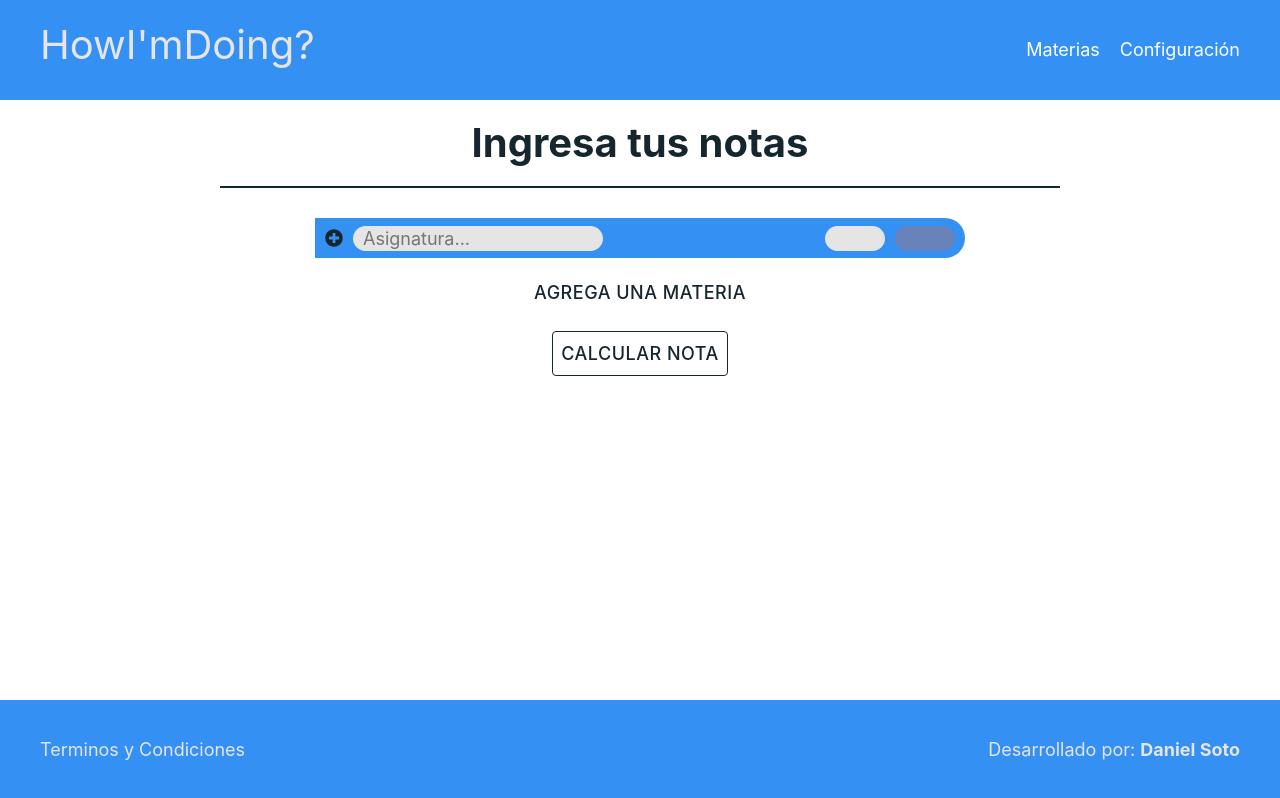
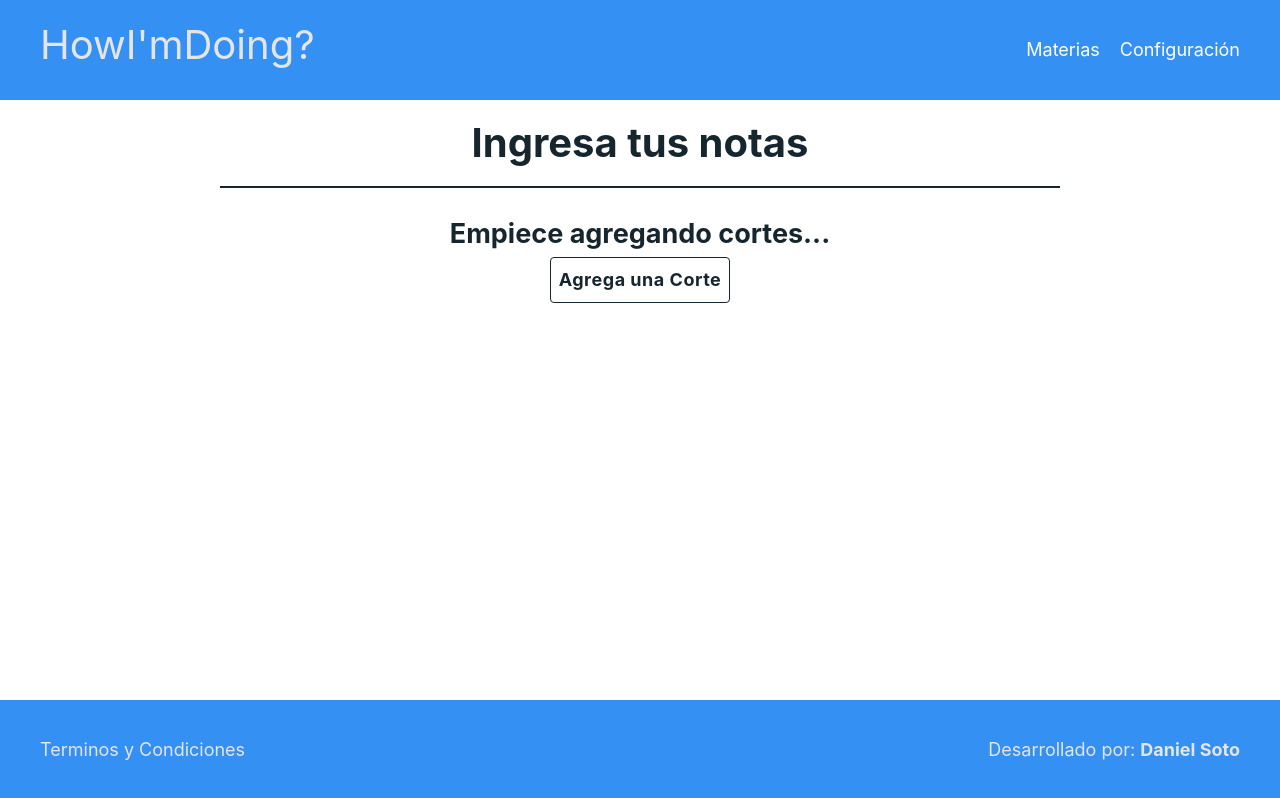
Before and after one commit to danielsoto-dev/HowImDoing, a React (Create React App) app: page / in a window 1280 px wide. Built offline with nearby package versions, Linux system fonts and the light colour scheme.

Commit message:
Addes conditional rendering

```diff
--- a/src/components/GradeItem.js
+++ b/src/components/GradeItem.js
@@ -1,29 +1,44 @@
 import React from "react";
 import { FontAwesomeIcon } from "@fortawesome/react-fontawesome";
-import { faPlusCircle } from "@fortawesome/free-solid-svg-icons";
-function GradesItem({ onClick, onChange, id }) {
+import { faPlusCircle, faMinusCircle } from "@fortawesome/free-solid-svg-icons";
+function GradesItem({ onAdd, onDelete, onChange, id, name }) {
   const handleChange = (e) => {
     const { name, value } = e.target;
     onChange(name, value, id);
   };
-
+  const handleDelete = () => {
+    console.log("id", id);
+    onDelete(id);
+  };
   return (
     <div id={id} onChange={handleChange} className="grade-item level-1">
       <FontAwesomeIcon
         className="clickable"
-        onClick={onClick}
+        onClick={onAdd}
         icon={faPlusCircle}
       ></FontAwesomeIcon>
+      <FontAwesomeIcon
+        className="clickable"
+        onClick={handleDelete}
+        icon={faMinusCircle}
+      ></FontAwesomeIcon>
       <input
+        className="input--section input--grade"
         name="name"
         placeholder="Asignatura..."
-        className="input--section input--grade"
+        type="text"
+        value={name || ""}
+      />
+      <input
+        className="input--value input--grade"
+        name="grade"
+        placeholder="Nota"
         type="text"
       />
-      <input name="grade" className="input--value input--grade" type="text" />
       <input
+        className="input--percentage input--grade"
         name="percentage"
-        className="input--percentage input--grade"
+        placeholder="%"
         type="text"
       />
     </div>
--- a/src/components/GradesList.js
+++ b/src/components/GradesList.js
@@ -1,26 +1,17 @@
 import React, { useState } from "react";
 import GradeItem from "./GradeItem";
-
+import getResult from "../utilities/getResult";
 function GradesList() {
-  const [grades, setGrades] = useState([
-    {
-      id: 1,
-      name: "",
-      grade: 0,
-      percentage: 0,
-      childs: [],
-    },
-  ]);
+  const [grades, setGrades] = useState([]);
 
   const handleNewGrade = () => {
     const newState = [
       ...grades,
       {
-        id: grades.length + 1,
+        id: grades.length,
         name: "",
         grade: 0,
         percentage: 0,
-        childs: [],
       },
     ];
     setGrades(newState);
@@ -28,8 +19,8 @@ function GradesList() {
 
   const handleGradeChange = (field, value, id) => {
     const newState = grades;
-    let targetNode = newState[id - 1];
-    newState[id - 1] = {
+    let targetNode = newState[id];
+    newState[id] = {
       ...targetNode,
       [field]: value,
     };
@@ -37,28 +28,37 @@ function GradesList() {
   };
 
   const handleSumbit = () => {
-    const finalGrade = grades.reduce((acc, el) => {
-      return acc + el.grade * (el.percentage / 100);
-    }, 0);
-    console.log(finalGrade);
+    getResult(grades);
+  };
+  const handleDelete = (id) => {
+    console.log("Id to deleted: ", id);
+    const filterState = grades.filter((grade) => {
+      console.log("Current grade.id", grade.id);
+      return grade.id !== id;
+    });
+    console.log(filterState);
+    setGrades(filterState);
   };
 
-  return (
+  console.log("Rendered");
+
+  return grades.length ? (
     <div className="grade-list">
       <div className="grade-list__container">
-        {grades.map((grade) => {
+        {grades.map((grade, idx) => {
           return (
             <GradeItem
-              childs={grade.childs}
-              id={grade.id}
-              key={grade.id}
+              id={idx}
+              key={idx}
+              name={grade.name}
               onChange={handleGradeChange}
-              onClick={handleNewGrade}
+              onAdd={handleNewGrade}
+              onDelete={handleDelete}
             ></GradeItem>
           );
         })}
         <button onClick={handleNewGrade} className="button" type="button">
-          Agrega una Materia
+          Agrega una Corte
         </button>
         <button
           onClick={handleSumbit}
@@ -69,6 +69,13 @@ function GradesList() {
         </button>
       </div>
     </div>
+  ) : (
+    <React.Fragment>
+      <h2>Empiece agregando cortes...</h2>
+      <button onClick={handleNewGrade} className="button" type="button">
+        Agrega una Corte
+      </button>
+    </React.Fragment>
   );
 }
 
--- a/src/components/Main.js
+++ b/src/components/Main.js
@@ -1,11 +1,12 @@
 import React from "react";
+import Modal from "./Modal";
 import GradesList from "./GradesList";
 function Main() {
   return (
     <div className="main-container">
       <h2 className="main-container__title">Ingresa tus notas</h2>
-
       <GradesList></GradesList>
+      <Modal></Modal>
     </div>
   );
 }
--- /dev/null
+++ b/src/components/Modal.js
@@ -0,0 +1,16 @@
+import React from "react";
+// import { FontAwesomeIcon } from "@fortawesome/react-fontawesome";
+function Modal({ remGrade, remPercentage }) {
+  if (!(remGrade && remPercentage)) {
+    return null;
+  }
+  return (
+    <div className="modal">
+      <h1 className="modal__title">Este es tu resultado</h1>
+      <div className="modal__content">
+        Necesitas un {remGrade} en el {remPercentage}%.
+      </div>
+    </div>
+  );
+}
+export default Modal;
--- a/src/styles/App.scss
+++ b/src/styles/App.scss
@@ -13,3 +13,4 @@
 @import "./components/grade-list";
 @import "./components/grade-item";
 @import "./components/button";
+@import "./components/modal";
--- a/src/styles/components/_button.scss
+++ b/src/styles/components/_button.scss
@@ -9,13 +9,13 @@
   min-width: 64px;
   border: 0;
   outline: 0;
-
+  border: 1px solid $dark-color;
   //   font-size: 0.875rem;
   color: $dark-color;
-  font-weight: 500;
+  font-weight: bold;
   line-height: 1.75;
   letter-spacing: 0.02857em;
-  text-transform: uppercase;
+  // text-transform: uppercase;
   text-decoration: none;
   box-sizing: border-box;
 
@@ -28,7 +28,8 @@
 }
 
 .main-button {
-  border: 1px solid $dark-color;
+  background-color: $dark-color;
+  color: $secundary-color;
 }
 .clickable {
   cursor: pointer;
--- a/src/styles/components/_grade-item.scss
+++ b/src/styles/components/_grade-item.scss
@@ -10,24 +10,33 @@
   border: none;
   border-radius: 24px;
   background-color: $secundary-color;
+  &::placeholder {
+    color: $dark-color;
+  }
 }
 
 .input--percentage {
   background-color: $darker-primary;
   color: $secundary-color;
   font-weight: bold;
+  &::placeholder {
+    color: $secundary-color;
+  }
 }
 
 @include breakpoint(tablet) {
   .input--value {
-    grid-column: 4 / span 1;
+    grid-column: 5 / span 1;
   }
 }
 
 .grade-item {
   background-color: $primary-color;
   display: grid;
-  grid-template-columns: 18px minmax(145px, 250px) repeat(2, minmax(25px, 60px));
+  grid-template-columns: 18px 18px minmax(145px, 250px) repeat(
+      2,
+      minmax(25px, 60px)
+    );
   column-gap: 10px;
   align-items: center;
   padding: 0px 10px;
@@ -36,7 +45,7 @@
   border-radius: 0px 24px 24px 0px;
   margin-bottom: 5px;
   @include breakpoint(tablet) {
-    grid-template-columns: 18px minmax(145px, 250px) 1fr repeat(
+    grid-template-columns: 18px 18px minmax(145px, 250px) 1fr repeat(
         2,
         minmax(25px, 60px)
       );
--- /dev/null
+++ b/src/styles/components/_modal.scss
@@ -0,0 +1,21 @@
+.modal {
+  display: flex;
+  flex-direction: column;
+  justify-content: center;
+  align-items: center;
+  margin: 0 auto;
+  margin-bottom: 100px;
+
+  text-align: center;
+  height: 50vh;
+  &__title {
+    border-bottom: 2px solid $dark-color;
+    font-size: 40px;
+    text-align: center;
+    padding: 20px;
+    margin-bottom: 30px;
+  }
+
+  //   &__content {
+  //   }
+}
--- /dev/null
+++ b/src/utilities/getResult.js
@@ -0,0 +1,12 @@
+// import { FontAwesomeIcon } from "@fortawesome/react-fontawesome";
+function getResult(array) {
+  const results = [0, 0];
+  const finalGrade = array.reduce((acc, el) => {
+    results[1] += +el.percentage;
+    return acc + el.grade * (el.percentage / 100);
+  }, 0);
+  results[0] = finalGrade;
+  console.log(results);
+  return finalGrade;
+}
+export default getResult;
```
